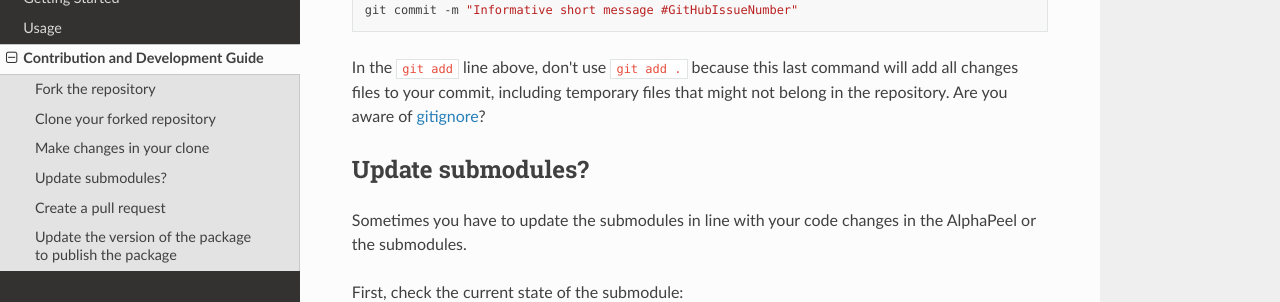
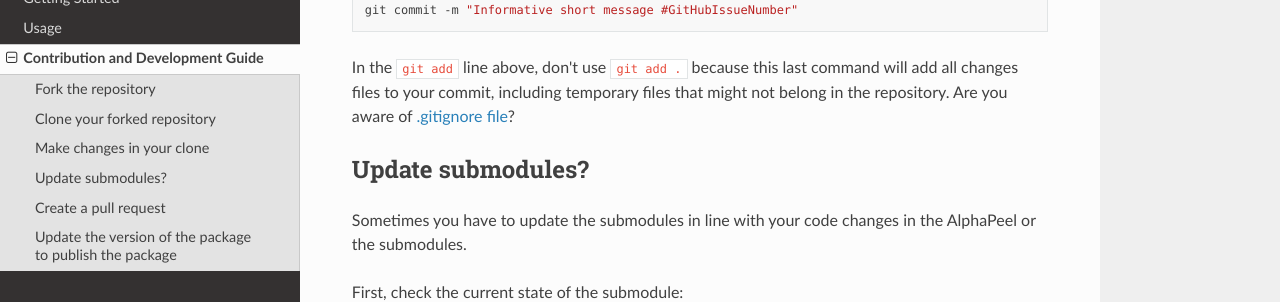
Before and after one commit to AlphaGenes/AlphaPeel, a Sphinx documentation site: the page built from docs/source/contribute.rst, in a window 1280 px wide and 900 px high, scrolled down 1415 px. Shown: the part 151-453 px from the top of the window. Built offline with Sphinx 7.4.7 and the Read the Docs theme 2.0.0, drawn with Linux system fonts in a browser that asks for light colours.

Commit message:
Minor modifications

```diff
--- a/docs/source/contribute.rst
+++ b/docs/source/contribute.rst
@@ -46,7 +46,7 @@
     git checkout devel
     # now work on your code changes
 
-Stable code for wider use that will be published is in the ``main`` branches. While most changes will be happening on the ``devel`` branch, critical bugfixes, can go to `main` branch:
+Stable code for wider use that will be published is in the ``main`` branches. While most changes will be happening on the ``devel`` branch, critical bugfixes, can go to ``main`` branch:
 
 .. code-block:: bash
 
@@ -66,7 +66,7 @@
     git add fileThatYouHaveChanged
     git commit -m "Informative short message #GitHubIssueNumber"
 
-In the ``git add`` line above, don't use ``git add .`` because this last command will add all changes files to your commit, including temporary files that might not belong in the repository. Are you aware of `gitignore <https://git-scm.com/docs/gitignore>`_?
+In the ``git add`` line above, don't use ``git add .`` because this last command will add all changes files to your commit, including temporary files that might not belong in the repository. Are you aware of `.gitignore file <https://git-scm.com/docs/gitignore>`_?
 
 Update submodules?
 ------------------
--- a/docs/source/index.rst
+++ b/docs/source/index.rst
@@ -8,7 +8,10 @@
 AlphaPeel
 =========
 
+|Software| is program to call, impute, and phase genotypes using a pedigree in potentially very large livestock populations. A complete description of the methods is given in Whalen et al. (2018; http://dx.doi.org/10.1186/s12711-018-0438-2).
+
 .. toctree::
+   :maxdepth: 2
 
    introduction
    get_started
@@ -17,6 +20,4 @@
 
 .. highlight:: none
 
-|Software| is program to call, impute, and phase genotypes using a pedigree in potentially very large livestock populations. A complete description of the methods is given in Whalen et al. (2018; http://dx.doi.org/10.1186/s12711-018-0438-2).
-
 .. |Software| replace:: AlphaPeel
```
Also changed, not shown: README.md (+0 -1 lines).
